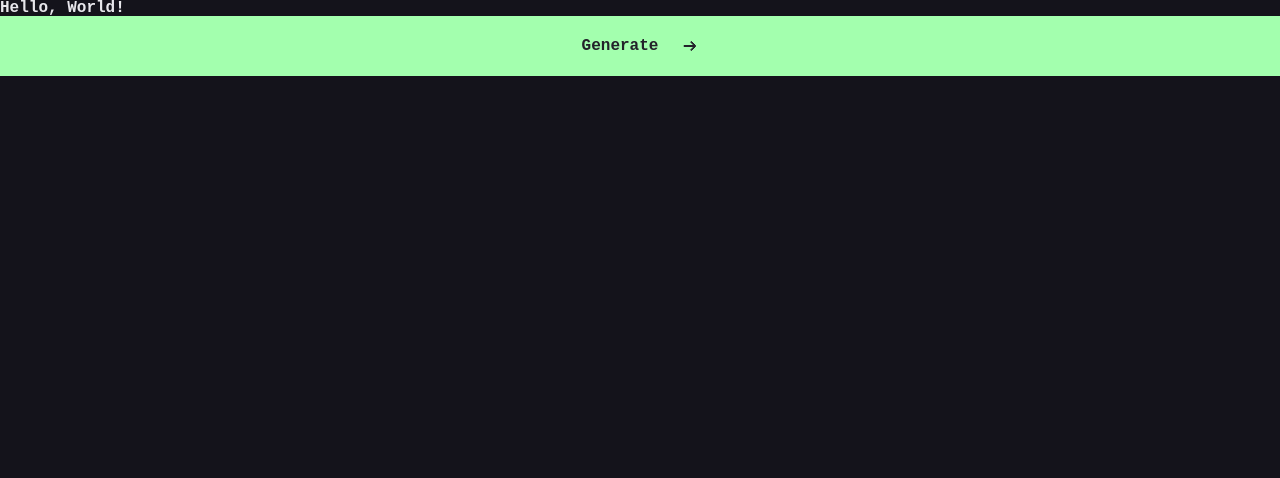
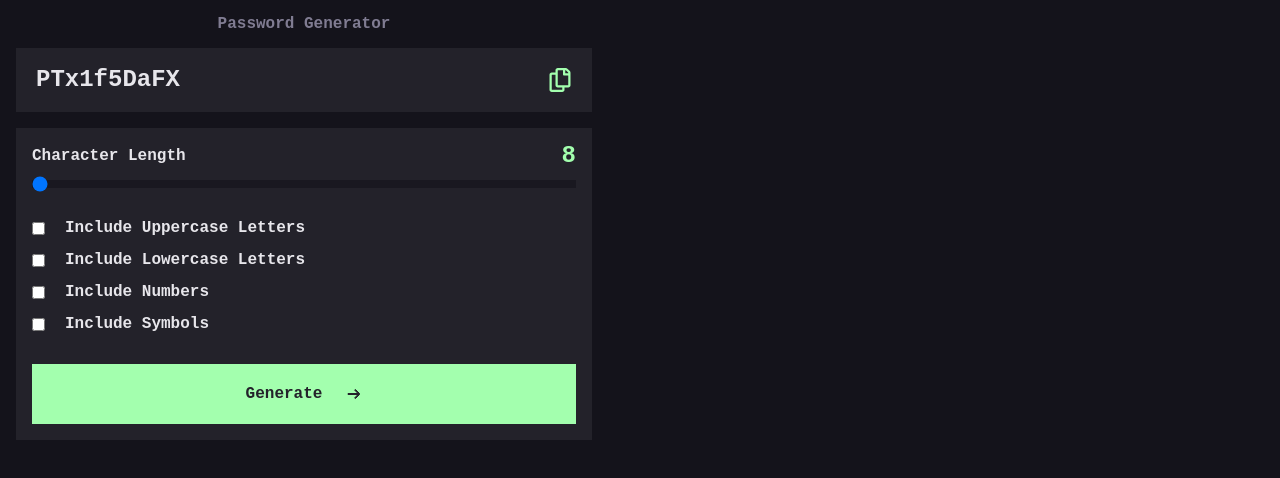
Before and after one commit to DarkstarXDD/password-generator-app, a React (Vite) app: page / in a window 1280 px wide. Shown: the top 478 px of the page. Built offline with nearby package versions, Linux system fonts and the light colour scheme; a web font is replaced by a local one.

Commit message:
feat: populate App

```diff
--- a/index.html
+++ b/index.html
@@ -35,7 +35,7 @@
   </head>
 
   <body
-    class="min-h-dvh flex-col items-center justify-center bg-almost-black font-body text-preset-4 text-almost-white"
+    class="min-h-dvh flex-col items-center justify-center bg-almost-black p-4 font-body text-preset-4 text-almost-white"
   >
     <div id="root"></div>
     <script type="module" src="/src/main.tsx"></script>
--- a/package.json
+++ b/package.json
@@ -12,6 +12,7 @@
     "preview": "vite preview"
   },
   "dependencies": {
+    "clsx": "^2.1.1",
     "react": "18.3.1",
     "react-dom": "18.3.1"
   },
--- a/src/App.tsx
+++ b/src/App.tsx
@@ -1,14 +1,23 @@
-import Button from "./components/Button"
-import { LiaArrowRightSolid } from "react-icons/lia"
+import { useState } from "react"
+
+import CopyButton from "./components/CopyButton"
+import Form from "./components/Form"
 
 export default function App() {
+  const [password, setPassword] = useState("PTx1f5DaFX")
+
   return (
     <main>
-      <h1 className="text-3xl">Hello, World!</h1>
-      <Button>
-        Generate
-        <LiaArrowRightSolid strokeWidth={2} />
-      </Button>
+      <div className="grid max-w-xl gap-4">
+        <h1 className="text-3xl text-center text-grey">Password Generator</h1>
+
+        <div className="flex items-center justify-between bg-dark-grey p-5">
+          <p className="text-preset-2">{password}</p>
+          <CopyButton handleClick={() => console.log("Copy Clicked!")} />
+        </div>
+
+        <Form />
+      </div>
     </main>
   )
 }
```
Also changed, not shown: 1 other file (tests, documents, lock files or other folders).
